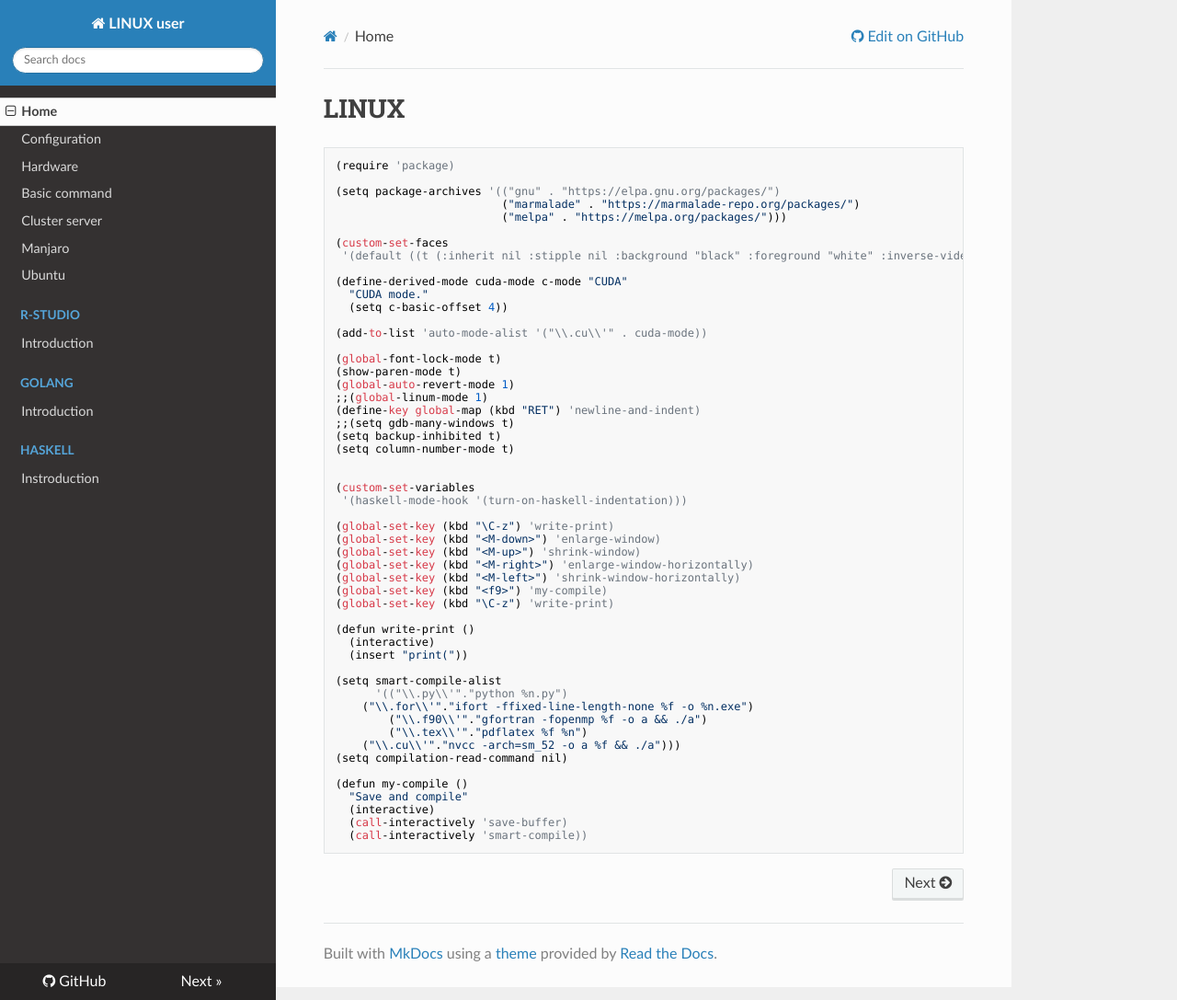
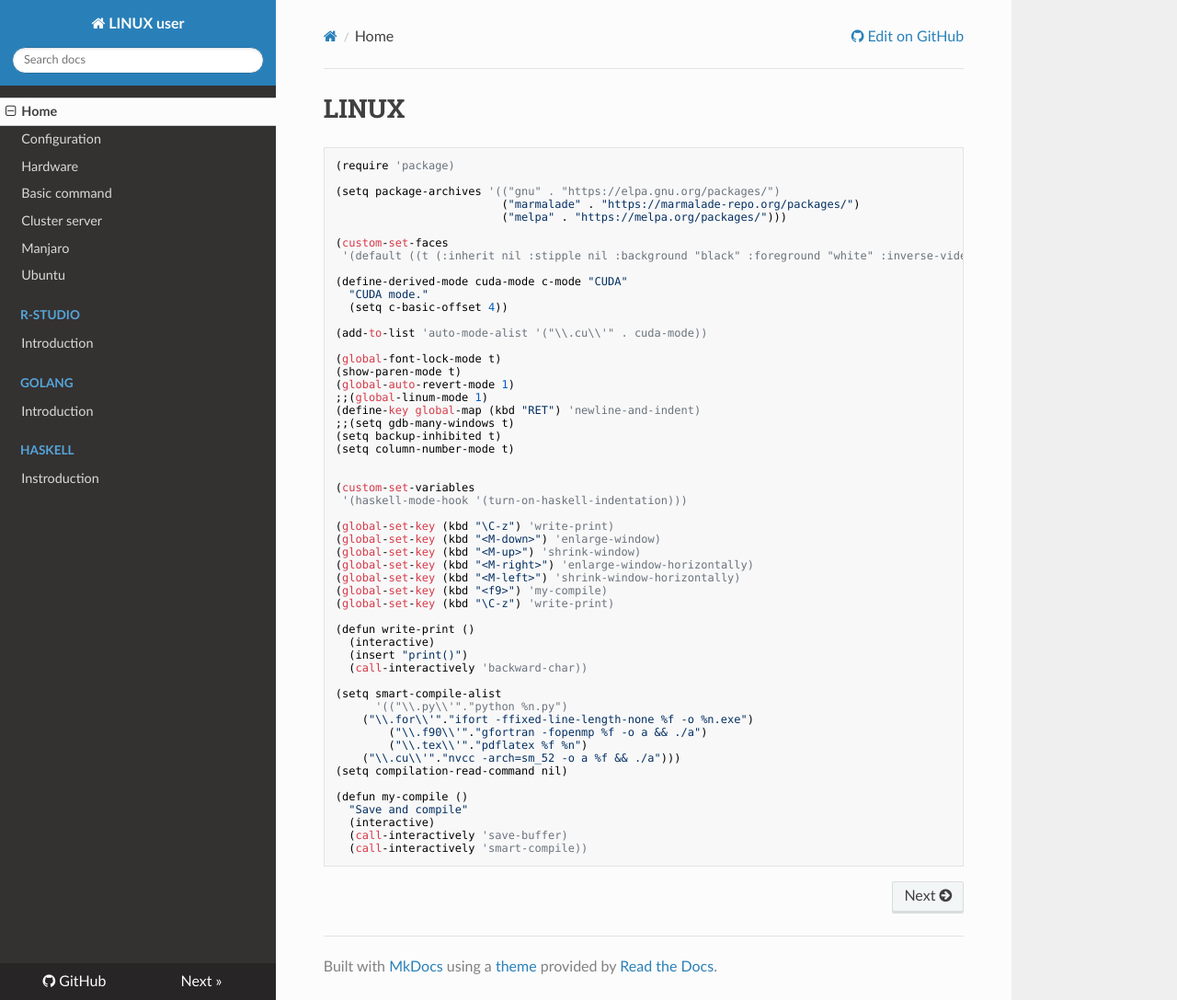
Before and after one commit to WonyoungCho/LINUX, an MkDocs documentation site: the page built from docs/index.md, in a window 1280 px wide and 1087 px high. Shown: the whole window at 92% size. Built offline with MkDocs 1.6.1, drawn with Linux system fonts in a browser that asks for light colours; nearby versions of some CDN libraries; old or Windows-style settings are respelled for this version of MkDocs.

Commit message:
Update index.md

```diff
--- a/docs/index.md
+++ b/docs/index.md
@@ -39,7 +39,8 @@
 
 (defun write-print ()
   (interactive)
-  (insert "print("))
+  (insert "print()")
+  (call-interactively 'backward-char))
 
 (setq smart-compile-alist
       '(("\\.py\\'"."python %n.py")
```
